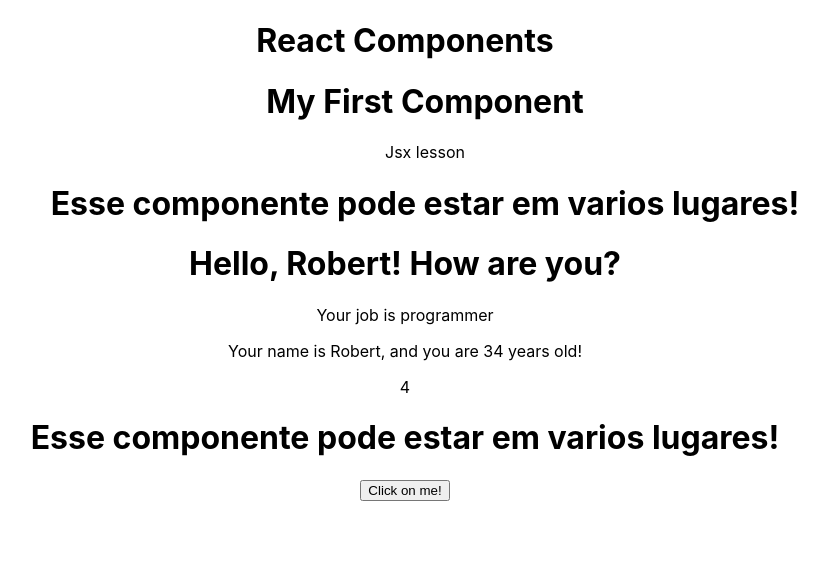
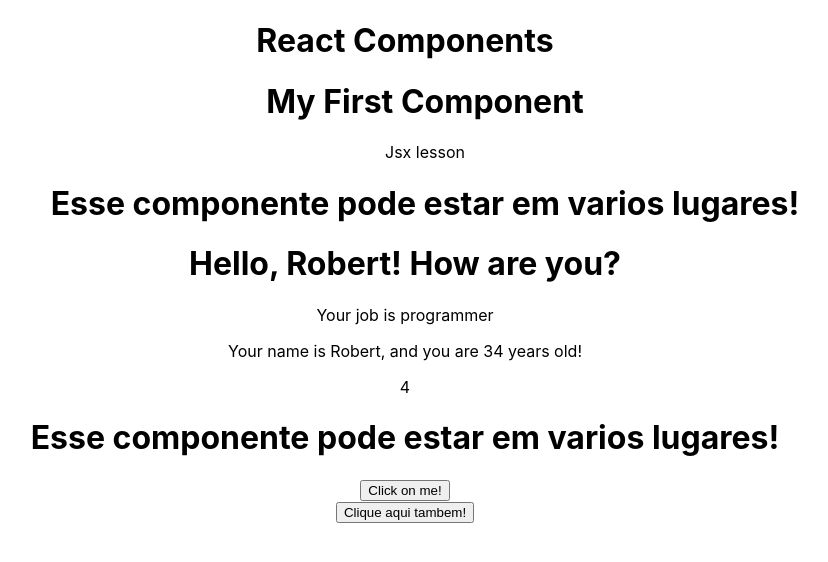
Before and after one commit to RodrigoFernandes79/React_Course, a React (Create React App) app in the folder FUNDAMENTALS/fundamentals/: page / in a window 1280 px wide. Shown: the top 562 px of the page, without its empty margins (235-1063 px from the left). Built offline with nearby package versions, Linux system fonts and the light colour scheme.

Commit message:
Functions at events

```diff
--- a/FUNDAMENTALS/fundamentals/src/components/Event.js
+++ b/FUNDAMENTALS/fundamentals/src/components/Event.js
@@ -9,6 +9,12 @@
       <div>
         <button onClick={handleMyEventButton}>Click on me!</button>
       </div>
+      <div>
+        {/*Criando uma funcao inline dentro do proprio evento */}
+        <button onClick={() => console.log("Clicou!")}>
+          Clique aqui tambem!
+        </button>
+      </div>
     </div>
   );
 };
```
